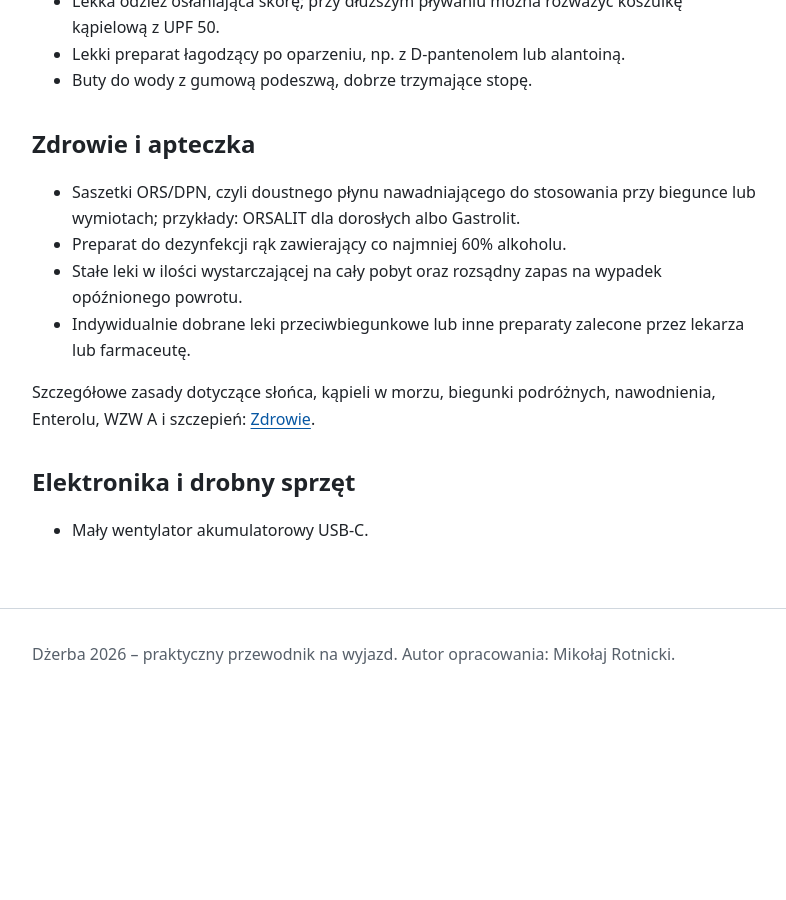
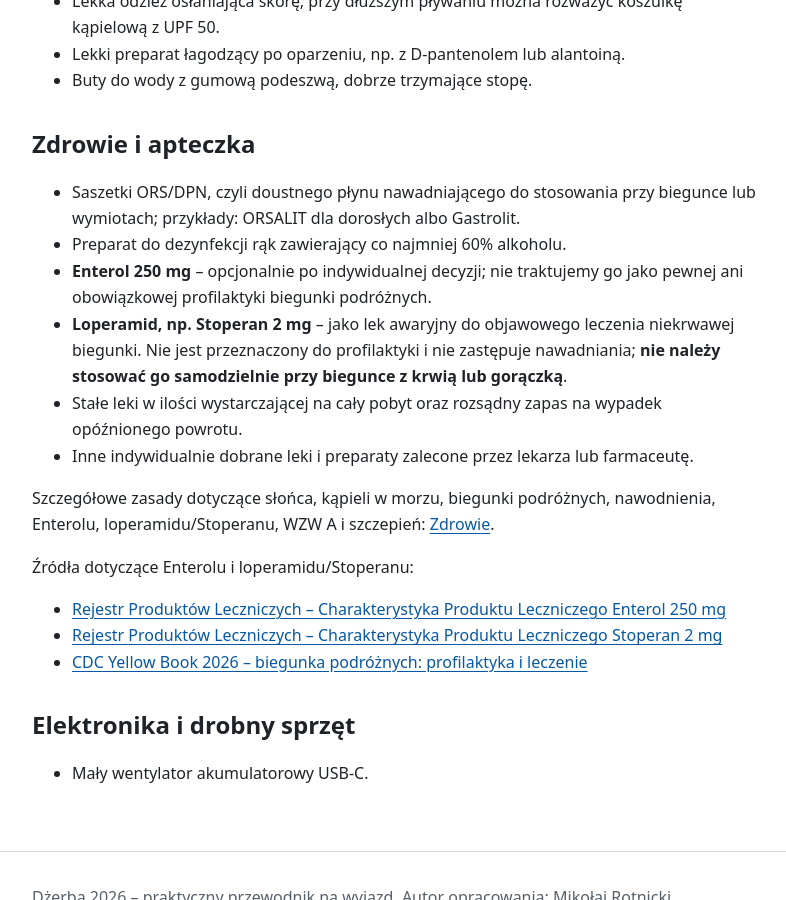
Before and after one commit to rotnicki/djerba-2026, a Jekyll site: the page built from co-zabrac.md, in a window 1280 px wide and 900 px high, scrolled down 3480 px. Shown: the whole window, without its empty margins (32-818 px from the left). Built offline with Jekyll 4.4.1, drawn with Linux system fonts in a browser that asks for light colours; our own code applies the rules of GitHub Pages for plain Markdown files; before the commit the page ends 4195 px from its top, so only the background shows below that.

Commit message:
Doprecyzuj Enterol i Stoperan w apteczce

```diff
--- a/co-zabrac.md
+++ b/co-zabrac.md
@@ -94,10 +94,18 @@ W przypadku Tunezji trzeba odróżnić zasady lotnicze od zasad celnych:
 
 - Saszetki ORS/DPN, czyli doustnego płynu nawadniającego do stosowania przy biegunce lub wymiotach; przykłady: ORSALIT dla dorosłych albo Gastrolit.
 - Preparat do dezynfekcji rąk zawierający co najmniej 60% alkoholu.
+- **Enterol 250 mg** – opcjonalnie po indywidualnej decyzji; nie traktujemy go jako pewnej ani obowiązkowej profilaktyki biegunki podróżnych.
+- **Loperamid, np. Stoperan 2 mg** – jako lek awaryjny do objawowego leczenia niekrwawej biegunki. Nie jest przeznaczony do profilaktyki i nie zastępuje nawadniania; **nie należy stosować go samodzielnie przy biegunce z krwią lub gorączką**.
 - Stałe leki w ilości wystarczającej na cały pobyt oraz rozsądny zapas na wypadek opóźnionego powrotu.
-- Indywidualnie dobrane leki przeciwbiegunkowe lub inne preparaty zalecone przez lekarza lub farmaceutę.
+- Inne indywidualnie dobrane leki i preparaty zalecone przez lekarza lub farmaceutę.
 
-Szczegółowe zasady dotyczące słońca, kąpieli w morzu, biegunki podróżnych, nawodnienia, Enterolu, WZW A i szczepień: [Zdrowie](zdrowie.md).
+Szczegółowe zasady dotyczące słońca, kąpieli w morzu, biegunki podróżnych, nawodnienia, Enterolu, loperamidu/Stoperanu, WZW A i szczepień: [Zdrowie](zdrowie.md).
+
+Źródła dotyczące Enterolu i loperamidu/Stoperanu:
+
+- [Rejestr Produktów Leczniczych – Charakterystyka Produktu Leczniczego Enterol 250 mg](https://rejestry.ezdrowie.gov.pl/api/rpl/medicinal-products/7890/characteristic)
+- [Rejestr Produktów Leczniczych – Charakterystyka Produktu Leczniczego Stoperan 2 mg](https://rejestry.ezdrowie.gov.pl/api/rpl/medicinal-products/20322/characteristic)
+- [CDC Yellow Book 2026 – biegunka podróżnych: profilaktyka i leczenie](https://www.cdc.gov/yellow-book/hcp/preparing-international-travelers/travelers-diarrhea.html)
 
 ## Elektronika i drobny sprzęt
 
```
